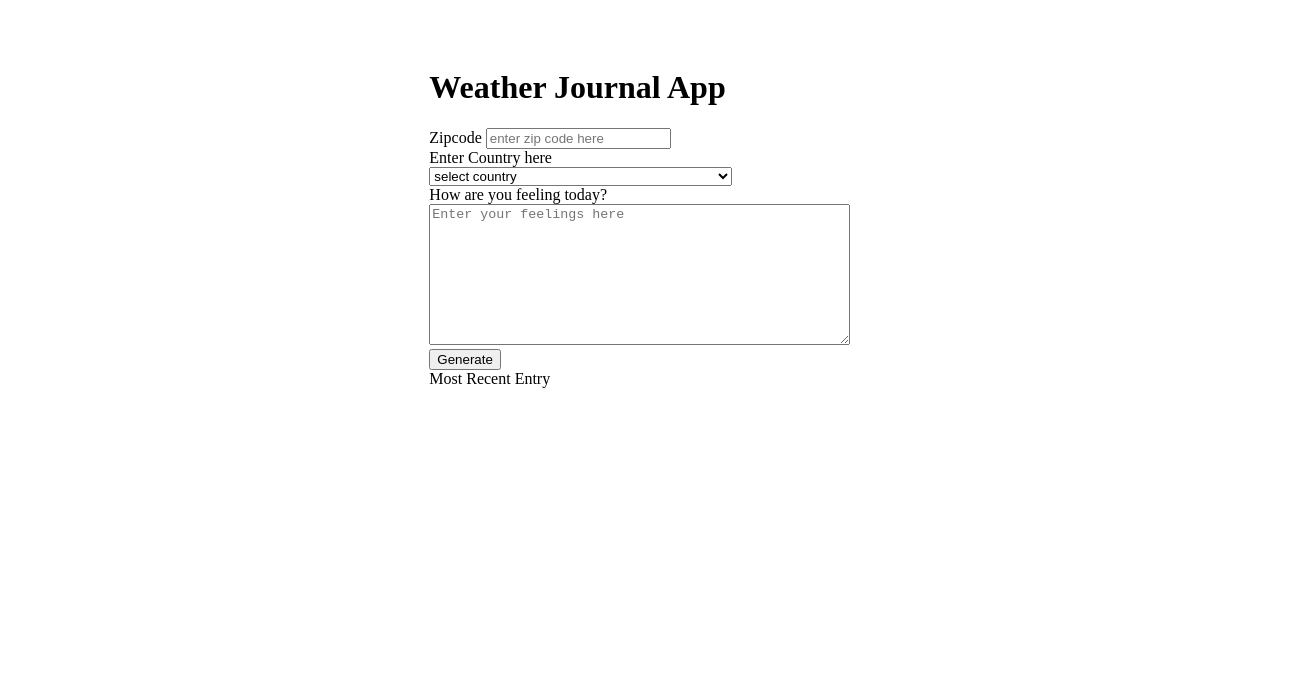
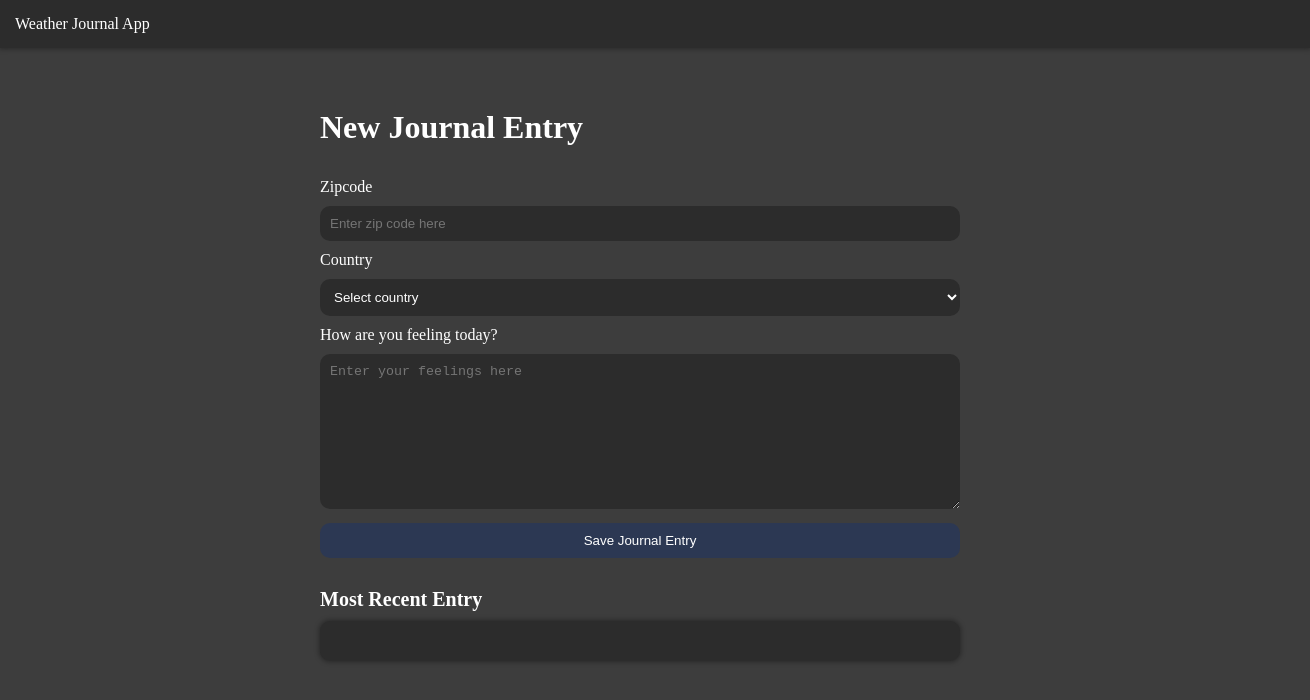
Before and after one commit to bfrangi/weather-journal, a website: page website/index.html in a window 1280 px wide. Shown: the whole page, 1310 px wide, since content can reach past the window. Drawn offline with Linux system fonts and the light colour scheme; no server answers; a web font is replaced by a local one.

Commit message:
CSS and Styling

```diff
--- a/website/app.js
+++ b/website/app.js
@@ -35,7 +35,7 @@ async function addJournalPOST(weatherData, journalContent) {
     return;
   }
   let d = new Date();
-  let newDate = d.getMonth() + "." + d.getDate() + "." + d.getFullYear();
+  let newDate = d.toUTCString();
   const journalData = {
     weatherData: weatherData,
     date: newDate,
--- a/website/index.html
+++ b/website/index.html
@@ -10,18 +10,21 @@
     <link rel="stylesheet" href="style.css" />
   </head>
   <body>
+    <div class="header">
+      Weather Journal App
+    </div>
     <div id="app-container">
       <div class="app">
-        <h1 class="holder headline">Weather Journal App</h1>
+        <h1 class="holder headline">New Journal Entry</h1>
         <div class="holder zip">
-          <label for="zip">Zipcode</label>
-          <input type="text" id="zip" placeholder="enter zip code here" />
+          <div class="label">Zipcode</div>
+          <input type="text" id="zip" placeholder="Enter zip code here" />
         </div>
 
         <div class="holder country">
-          <label for="country">Enter Country here</label>
+          <div class="label">Country</div>
           <select class="form-select" id="country" name="country">
-            <option>select country</option>
+            <option>Select country</option>
             <option value="AF">Afghanistan</option>
             <option value="AX">Aland Islands</option>
             <option value="AL">Albania</option>
@@ -282,7 +285,7 @@
         </div>
 
         <div class="holder feel">
-          <label for="feelings">How are you feeling today?</label>
+          <div class="label">How are you feeling today?</div>
           <textarea
             class="myInput"
             id="feelings"
@@ -290,8 +293,12 @@
             rows="9"
             cols="50"
           ></textarea>
-          <button id="generate" type="submit">Generate</button>
         </div>
+
+        <div class="holder generate">
+          <button id="generate" type="submit">Save Journal Entry</button>
+        </div>
+
         <div class="holder entry">
           <div class="title">Most Recent Entry</div>
           <div id="entryHolder">
@@ -345,8 +352,9 @@
       } else {
         document.getElementById("date").innerHTML = journal.date;
         document.getElementById("temp").innerHTML =
-          journal.weatherData.temperature;
-        document.getElementById("content").innerHTML = journal.journalContent;
+          "Temperature: " + journal.weatherData.temperature + " F";
+        document.getElementById("content").innerHTML =
+          "Feelings: " + journal.journalContent;
       }
     }
 
--- a/website/style.css
+++ b/website/style.css
@@ -1,6 +1,16 @@
 body {
-  /* background: #fffff8;
-  font-family: -apple-system, BlinkMacSystemFont, sans-serif; */
+  background: #3d3d3d;
+  color: rgb(255, 255, 255);
+  margin: 0;
+}
+
+.header {
+  background: #2c2c2c;
+  grid-area: header;
+  padding: 15px;
+  width: 100%;
+  height: 100%;
+  box-shadow: 0px 0px 5px 1px rgba(0, 0, 0, 0.35);
 }
 
 #app-container {
@@ -10,103 +20,103 @@ body {
   height: 100%;
   width: 100%;
   grid-template-areas: "header header header" "left main right" "footer footer footer";
-  /* background: #f23557;
-  color: #f0d43a; */
-  /* justify-content: center; */
-  /* grid-gap: 1em; */
-  /* font-size: 20px; */
-  /* font-family: "oswald", sans-serif; */
+}
+
+@media (max-width: 1400px) {
+  #app-container {
+    grid-template-columns: 1fr 2fr 1fr;
+  }
+}
+
+@media (max-width: 800px) {
+  #app-container {
+    grid-template-columns: 1fr 10fr 1fr;
+  }
 }
 
 .app {
   grid-area: main;
 }
 
-.holder label {
+.holder .label {
   padding-top: 10px;
   padding-bottom: 10px;
   width: 100%;
 }
-.entry {
-  /* background: rgba(59, 74, 107, 0.4); */
+.holder input {
+  padding: 10px;
+  width: 100%;
+  box-sizing: border-box;
+  -moz-box-sizing: border-box;
+  -webkit-box-sizing: border-box;
+  background-color: #2c2c2c;
+  color: white;
+  border: 0px;
+  border-radius: 10px;
+}
+.holder select {
+  padding: 10px;
+  width: 100%;
+  background-color: #2c2c2c;
+  color: white;
+  border: 0px;
+  border-radius: 10px;
+}
+
+.holder textarea {
+  padding: 10px;
+  width: 100%;
+  box-sizing: border-box;
+  -moz-box-sizing: border-box;
+  -webkit-box-sizing: border-box;
+  background-color: #2c2c2c;
+  color: white;
+  border: 0px;
+  border-radius: 10px;
+}
+
+.holder button {
+  padding: 10px;
+  margin-top: 10px;
+  width: 100%;
+  box-sizing: border-box;
+  -moz-box-sizing: border-box;
+  -webkit-box-sizing: border-box;
+  background-color: #2c3853;
+  color: white;
+  border: none;
+  border-radius: 10px;
+}
+
+.holder button:hover {
+  background-color: #3b4a6b;
+  cursor: pointer;
+}
+
+.holder .title {
+  font-size: 20px;
+  font-weight: bold;
+  padding-top: 30px;
+  padding-bottom: 10px;
+  width: 100%;
 }
 
 #entryHolder {
+  padding: 10px;
+  background: #2c2c2c;
+  border-radius: 10px;
+  box-shadow: 0px 0px 5px 1px rgba(0, 0, 0, 0.35);
 }
 
 #date {
+  font-weight: bold;
+  padding-bottom: 10px;
 }
 
 #temp {
+  padding-bottom: 5px;
 }
 
 #content {
+  padding-bottom: 5px;
 }
-
-.headline {
-}
-.title {
-}
-
-/*  Basic Styling To Override Default For Basic HTML Elements */
-label {
-  /* display: block;
-  font-size: 27px; */
-}
-
-input {
-  /* display: block;
-  height: 60px;
-  width: 320px;
-  background: #22b2da;
-  color: #f0d43a;
-  font-size: 20px;
-  font-family: "Oswald", sans-serif;
-  border: none; */
-}
-
-button {
-  /* width: 400px;
-  height: 100px;
-  background: #3b4a6b;
-  color: #f0d43a;
-  font-size: 26px;
-  font-family: "Oswald", sans-serif;
-  border: none;
-  box-shadow: 2px 4px 5px #444; */
-}
-h1 {
-  /* font-size: 36px; */
-}
-
-textarea {
-  /* background: #22b2da;
-  color: #f0d43a;
-  font-size: 20px;
-  font-family: "Oswald", sans-serif; */
-}
-/* Reset style for HTML element on active to have no border*/
-input:focus,
-select:focus,
-textarea:focus,
-button:focus {
-  /* outline: none; */
-}
-/* Style for Placeholder Text*/
-::placeholder {
-  /* Firefox, Chrome, Opera */
-  /* color: #f0d43a;
-  font-family: "Oswald", sans-serif; */
-}
-
-:-ms-input-placeholder {
-  /* Internet Explorer 10-11 */
-  /* color: #f0d43a;
-  font-family: "Oswald", sans-serif; */
-}
-
-::-ms-input-placeholder {
-  /* Microsoft Edge */
-  /* color: #f0d43a;
-  font-family: "Oswald", sans-serif; */
-}
```
